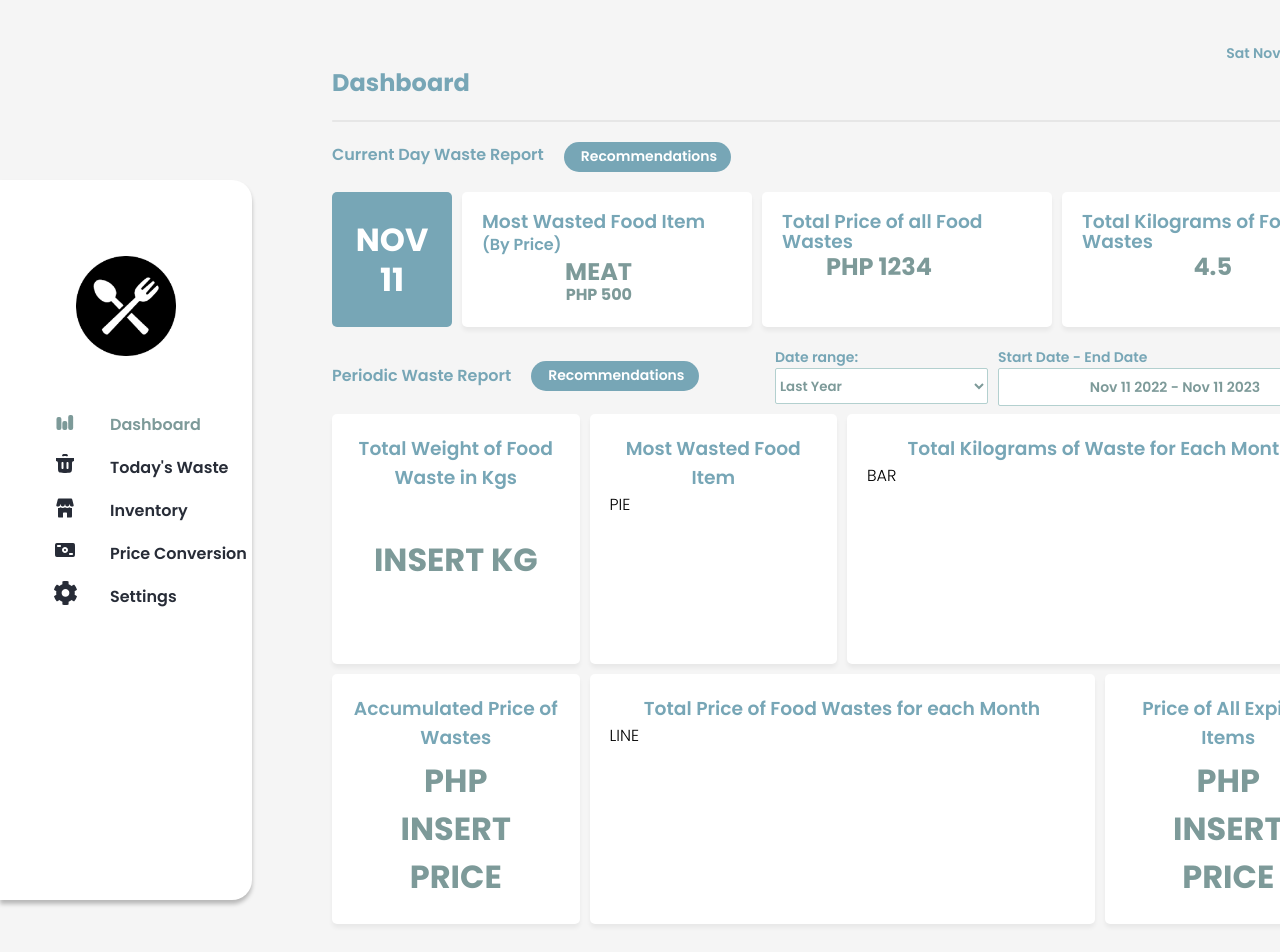
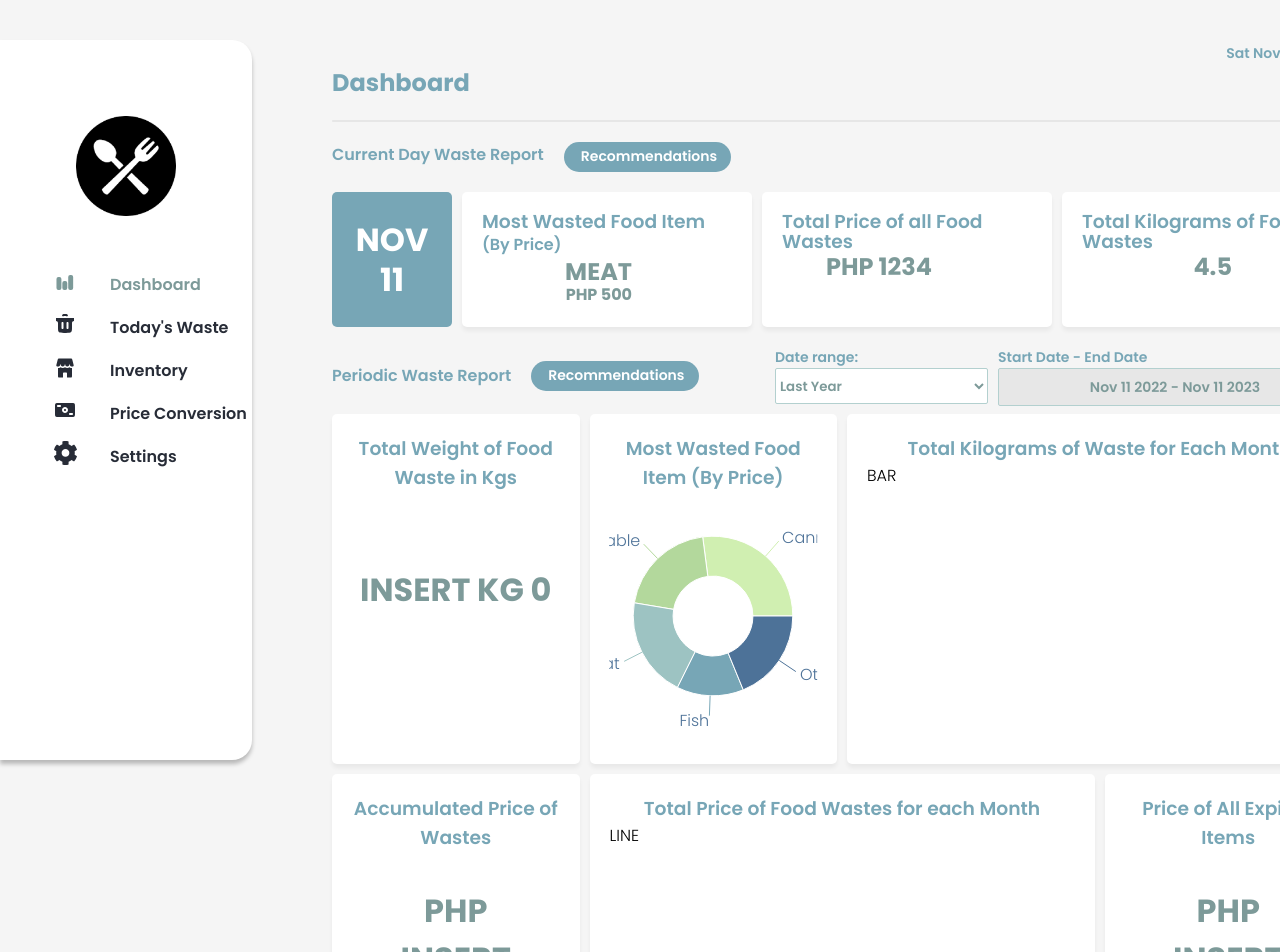
Before and after one commit to sabacsain/softEng, a React (Create React App) app: page /dashboard in a window 1280 px wide. Shown: the top 952 px of the page. Built offline with nearby package versions, Linux system fonts and the light colour scheme.

Commit message:
Pie Chart

```diff
--- a/package.json
+++ b/package.json
@@ -12,6 +12,7 @@
     "react-dom": "^18.2.0",
     "react-router-dom": "^6.18.0",
     "react-scripts": "5.0.1",
+    "recharts": "^2.9.3",
     "web-vitals": "^2.1.4"
   },
   "scripts": {
--- a/src/App.js
+++ b/src/App.js
@@ -15,7 +15,6 @@ function App() {
       <BrowserRouter>
         {/* {Render sidebar} */}
         <Sidebar />
-
         {/*Routes*/}
         <Routes>
           <Route path="/todaywaste" element={<TodayWaste />} />
--- a/src/Dashboard.js
+++ b/src/Dashboard.js
@@ -7,6 +7,8 @@ import { format } from "date-fns";
 
 import "react-date-range/dist/styles.css"; // main css file
 import "react-date-range/dist/theme/default.css"; // theme css file
+
+import { PieChart, Pie, ResponsiveContainer, Cell, Tooltip } from "recharts";
 
 export default function Dashboard() {
   return (
@@ -29,6 +31,8 @@ function CurrentDayWaste() {
     setRecommOpen(true);
   }
 
+  // INSERT CODE TO GET most wasted item by price, total price of all wastes, total kg of all wastes
+  // pass those values as props to CurrentDayCard below
   return (
     <div className="report-section" id="dashboard-current-day-report">
       {/*For heading*/}
@@ -63,7 +67,7 @@ function CurrentDayWaste() {
           <CurrentDayCard
             title={"Most Wasted Food Item"}
             subtitle={"(By Price)"}
-            value={"MEAT"}
+            value={`${"MEAT"}`}
             subvalue={`PHP ${500}`}
           />
           <CurrentDayCard
@@ -81,6 +85,7 @@ function CurrentDayWaste() {
   );
 }
 
+//Render cards in the current day section
 function CurrentDayCard({ title, subtitle, value, subvalue }) {
   return (
     <div className="card">
@@ -93,7 +98,11 @@ function CurrentDayCard({ title, subtitle, value, subvalue }) {
 }
 
 //PERIODIC WASTE SECTION
-function DateRangeForm() {
+
+function PeriodicWaste() {
+  //tracks if recomm modal is open
+  const [isRecommOpen, setRecommOpen] = useState(false);
+
   //either lastyear, last month, last week, or CUSTOM
   const [selectedRange, setSelectedRange] = useState("last-year");
 
@@ -106,6 +115,62 @@ function DateRangeForm() {
     },
   ]);
 
+  //opens recomm button
+  function handleClick() {
+    setRecommOpen((e) => (e = true));
+  }
+
+  // INSERT CODE HERE TO Get data based on selected range and date range(if custom)
+  // extract total_weight, array/object(most wasted items by price; ex. name: Meat, price: 120), array/object(total kg per month or day), accumulated_price, array/object(total price per month or day), expired_total_price
+  // then pass values as props to each card
+
+  return (
+    <div className="report-section" id="dashboard-periodic-report">
+      <div className="report-sec-heading">
+        {/* For heading */}
+        <div className="report-heading-container">
+          <span className="report-heading">Periodic Waste Report</span>
+          <button
+            class="button-recom"
+            id="button-periodic"
+            onClick={handleClick}
+          >
+            Recommendations
+          </button>
+          {/* If recomm button is clicked, open modal */}
+          {isRecommOpen && <Recommendation setRecommOpen={setRecommOpen} />}
+          {/*may pass data as prop to recomm.js*/}
+        </div>
+
+        <div id="report-date-range-container">
+          <DateRangeForm
+            setDateRange={setDateRange}
+            setSelectedRange={setSelectedRange}
+            selectedRange={selectedRange}
+            dateRange={dateRange}
+          />
+        </div>
+      </div>
+
+      <div className="cards-section-periodic">
+        <TotalWeightCard weight={0} />
+        <MostWastedCard />
+        <TotalKgWasteCard />
+        <AccumulatedPriceCard accumulated_price={11245} />
+        <PriceEachMonthCard />
+        <ExpiredCard expired_total_price={3425} />
+      </div>
+    </div>
+  );
+}
+
+//Rendering Date range dropdown and Calendar
+function DateRangeForm({
+  setDateRange, // function to change date range (ex. nov-dec)
+  setSelectedRange, // function to change range (ex. last year)
+  selectedRange, // actual value; selected range (last year)
+  dateRange, // actual value; selected date range (nov-dec)
+}) {
   //tracks if calendar is open
   const [isCalendarOpen, setIsCalendarOpen] = useState(false);
 
@@ -161,12 +226,14 @@ function DateRangeForm() {
     }
   }
 
+  //sets the date range specified by user using the calendar
   function handleDateRangeChange(range) {
     setDateRange([range.selection]);
   }
 
   return (
     <>
+      {/* {render dropdown to select range } */}
       <div className="main-range-container">
         <label for="date-range">Date range:</label>
         <select
@@ -180,6 +247,7 @@ function DateRangeForm() {
         </select>
       </div>
 
+      {/* {render the actual date range (ex. Nov 2 1990 - Nov 10 2023) } */}
       <div className="date-range-picker-container">
         <label for="actual-date-range">Start Date - End Date</label>
 
@@ -195,6 +263,7 @@ function DateRangeForm() {
           )}`}
         </div>
 
+        {/* {is user selected custom, open the date range picker (calendar) } */}
         {selectedRange === "custom" && !isCalendarOpen && (
           <div className="calendar-container">
             <DateRange
@@ -211,74 +280,110 @@ function DateRangeForm() {
   );
 }
 
-function PeriodicWaste() {
-  //tracks if recomm modal is open
-  const [isRecommOpen, setRecommOpen] = useState(false);
-
-  function handleClick() {
-    setRecommOpen(true);
-  }
-
+//PERIODIC WASTE CARDS ---------------
+function TotalWeightCard({ weight }) {
   return (
-    <div className="report-section" id="dashboard-periodic-report">
-      <div className="report-sec-heading">
-        {/* For heading */}
-        <div className="report-heading-container">
-          <span className="report-heading">Periodic Waste Report</span>
-          <button
-            class="button-recom"
-            id="button-periodic"
-            onClick={handleClick}
-          >
-            Recommendations
-          </button>
-
-          {/* If recomm button is clicked, open modal */}
-          {isRecommOpen && <Recommendation setRecommOpen={setRecommOpen} />}
-        </div>
-
-        <div id="report-date-range-container">
-          <DateRangeForm />
-        </div>
-      </div>
-
-      <div className="cards-section-periodic">
-        <TotalWeightCard />
-        <MostWastedCard />
-        <TotalKgWasteCard />
-        <AccumulatedPriceCard />
-        <PriceEachMonthCard />
-        <ExpiredCard />
-      </div>
+    <div class="card" id="card-periodic-total-waste">
+      <h3 class="h3-periodic">Total Weight of Food Waste in Kgs</h3>
+      <h1 class="h1-periodic">INSERT KG {weight}</h1>
     </div>
   );
 }
 
-function TotalWeightCard() {
+function MostWastedCard({ dataaa }) {
+  //sample data you can pass
+  const data = [
+    {
+      name: "Canned",
+      value: 400,
+    },
+    {
+      name: "Vegetable",
+      value: 300,
+    },
+    {
+      name: "Meat",
+      value: 300,
+    },
+    {
+      name: "Fish",
+      value: 200,
+    },
+    {
+      name: "Others",
+      value: 278,
+    },
+  ];
+
+  //set colors of pie chart
+  const COLORS = ["#D0EFB1", "#B3D89C", "#9DC3C2", "#77A6B6", "#4D7298"];
+
+  //for labels of piechart
+  const RADIAN = Math.PI / 180;
+  const renderCustomizedLabel = ({
+    cx,
+    cy,
+    midAngle,
+    innerRadius,
+    outerRadius,
+    percent,
+    index,
+  }) => {
+    const radius = 25 + innerRadius + (outerRadius - innerRadius);
+    const x = cx + radius * Math.cos(-midAngle * RADIAN);
+    const y = cy + radius * Math.sin(-midAngle * RADIAN);
+
+    return (
+      <text
+        x={x}
+        y={y}
+        fill="#4D7298"
+        textAnchor={x > cx ? "start" : "end"}
+        dominantBaseline="central"
+      >
+        {`${data[index].name}`}
+      </text>
+    );
+  };
+
   return (
-    <div class="card" id="card-periodic-total-waste">
-      <h3 class="h3-periodic">Total Weight of Food Waste in Kgs</h3>
-      <h1 class="h1-periodic">INSERT KG</h1>
+    <div class="card" id="card-periodic-most-wasted">
+      <h3 class="h3-periodic">Most Wasted Food Item (By Price)</h3>
+      <ResponsiveContainer width="100%" height="100%">
+        <PieChart width={100} height={100}>
+          <Pie
+            data={data}
+            cx="50%"
+            cy="50%"
+            labelLine={true}
+            label={renderCustomizedLabel}
+            nameKey
+            innerRadius={40}
+            outerRadius={80}
+            fill="#8884d8"
+            dataKey="value"
+          >
+            {data.map((entry, index) => (
+              <Cell
+                key={`cell-${index}`}
+                fill={COLORS[index % COLORS.length]}
+              />
+            ))}
+          </Pie>
+          <Tooltip />
+        </PieChart>
+      </ResponsiveContainer>
     </div>
   );
 }
 
-function MostWastedCard() {
-  return (
-    <div class="card" id="card-periodic-most-wasted">
-      <h3 class="h3-periodic">Most Wasted Food Item</h3>
-      PIE
-    </div>
-  );
-}
-
-function AccumulatedPriceCard() {
+function AccumulatedPriceCard({ accumulated_price }) {
   return (
     <div class="card" id="card-periodic-accumulated">
       <h3 class="h3-periodic">Accumulated Price of Wastes</h3>
       <h1 class="h1-periodic">
         PHP <br />
-        INSERT PRICE
+        INSERT PRICE {accumulated_price}
       </h1>
     </div>
   );
@@ -302,13 +407,13 @@ function PriceEachMonthCard() {
   );
 }
 
-function ExpiredCard() {
+function ExpiredCard({ expired_total_price }) {
   return (
     <div class="card" id="card-periodic-expired">
       <h3 class="h3-periodic">Price of All Expired Items</h3>
       <h1 class="h1-periodic">
         PHP <br />
-        INSERT PRICE
+        INSERT PRICE {expired_total_price}
       </h1>
     </div>
   );
--- a/src/Header.js
+++ b/src/Header.js
@@ -2,7 +2,7 @@ import './css/header.css';
 
 export default function Header({headerName}) {
     return (
-      <div>
+      <>
         <div className="date-header">
           <span>{new Date().toDateString()}</span>
           <svg
@@ -27,6 +27,6 @@ export default function Header({headerName}) {
           <h1>{headerName}</h1>
           <hr />
         </div>
-      </div>
+      </>
     );
   }
--- a/src/Recommendation.js
+++ b/src/Recommendation.js
@@ -1,7 +1,10 @@
 import "./css/recommendation.css";
 import { createPortal } from "react-dom";
 
-export default function Recommendation({ setRecommOpen }) {
+//may pass data then set here the recommendations based on the data
+//pass data props to Recommendation component in Dashboard.js
+
+export default function Recommendation({ setRecommOpen , data }) {
   function handleClick() {
     setRecommOpen(false);
   }
--- a/src/css/app.css
+++ b/src/css/app.css
@@ -1,7 +1,7 @@
 
 .App{
     height: 100vh;
-    min-height: 1080px;
+    min-height: 1280px;
     display: flex;
     /* width: fit-content; */
     width: 100%;
--- a/src/css/dashboard.css
+++ b/src/css/dashboard.css
@@ -178,7 +178,7 @@
   border-radius: 2px;
   border: 1px solid #b3d0cf;
 
-  background: #fff;
+  background: #e7e7e7;
   display: flex;
   justify-content: center;
   align-items: center;
@@ -203,6 +203,9 @@
   background-color: #b3d0cf;
 }
 
+.clickable#actual-date-range{
+  background-color: #fff;
+}
 .clickable#actual-date-range:hover{
   cursor: pointer;
   background-color: #77a6b6;
@@ -219,7 +222,7 @@
 .cards-section-periodic{
   margin-top: 10px;
   grid-template-columns: repeat(4, 1fr);
-  grid-template-rows: 250px 250px;
+  grid-template-rows: 350px 350px;
   grid-template-areas:
     "total-waste most-wasted kg-month kg-month"
     "accumulated price-month price-month expired"
@@ -273,3 +276,10 @@
 #card-periodic-expired{
   grid-area: expired;
 }
+
+.recharts-wrapper{
+  position: absolute;
+  top: 40%;
+  left: 50%;
+  transform: translate(-50%, -50%);
+}
--- a/src/css/sidebar.css
+++ b/src/css/sidebar.css
@@ -1,9 +1,11 @@
+
 .sidebar {
   height: 820px;
   max-height: 90vh;
   width: 300px;
   background-color: #ffffff;
-  align-self: center;
+  position: sticky;
+  top: 5%;
   border-radius: 0 20px 20px 0;
   box-shadow: 0px 4px 4px 0px rgba(0, 0, 0, 0.25);
 }
```
Also changed, not shown: commands.txt, src/css/header.css (indentation only), 1 other file (tests, documents, lock files or other folders).
